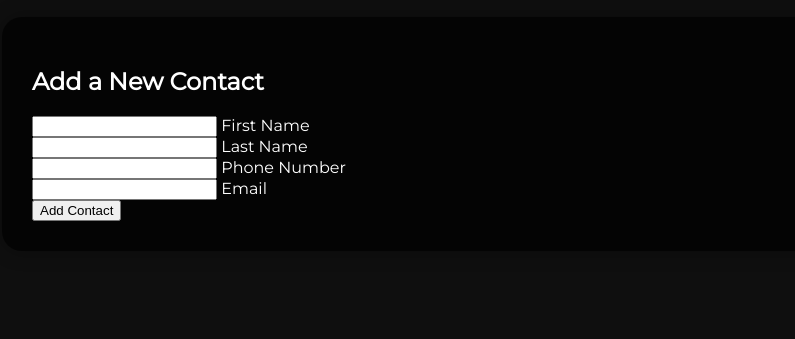
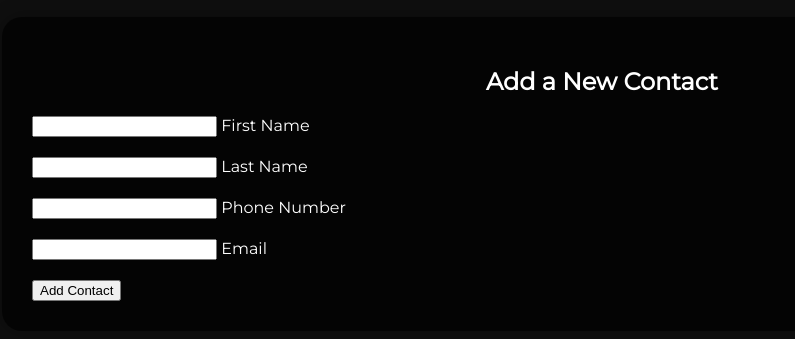
Before and after one commit to Kenneth732/Adress-Book-JS-Modules, a website with bundled scripts: page index.html in a window 1280 px wide. Shown: the part 133-472 px from the top of the page, without its empty margins (38-833 px from the left). Built offline with nearby package versions, Linux system fonts and the light colour scheme.

Commit message:
input container

```diff
--- a/static/css/style.css
+++ b/static/css/style.css
@@ -30,3 +30,14 @@
             transition: transform 0.3s;
             transform-style: preserve-3d;
         }
+
+        .form-title {
+            font-size: 1.5rem;
+            text-align: center;
+            margin-bottom: 20px;
+        }
+
+        .input-container {
+            position: relative;
+            margin-bottom: 20px;
+        }
```
